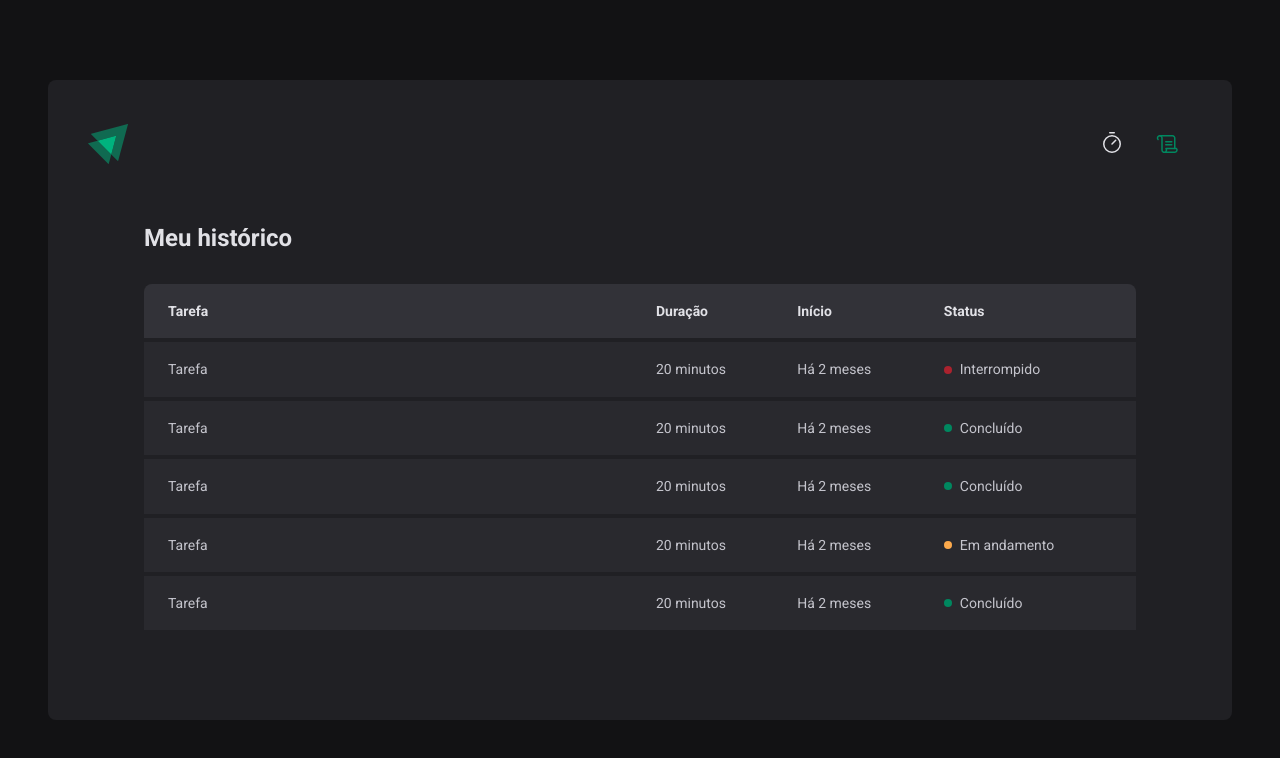
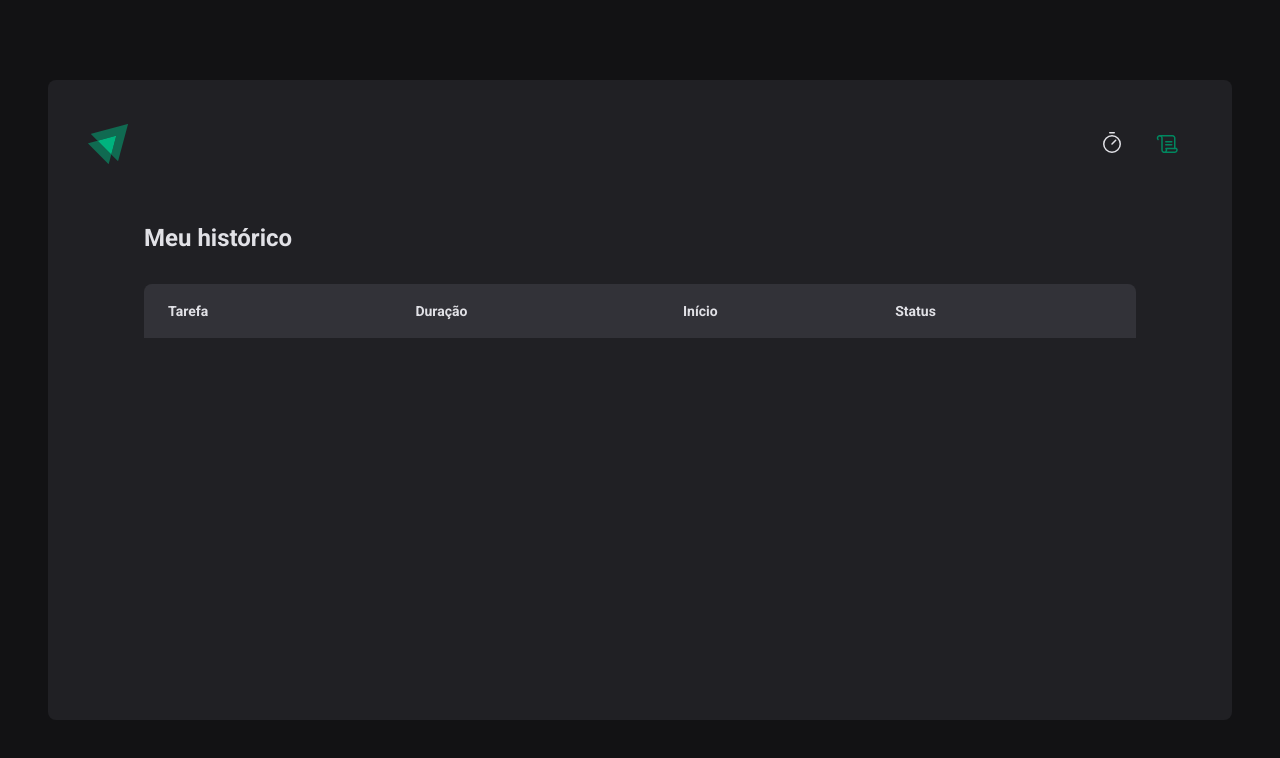
Before and after one commit to silvestr3/02-ignite-timer, a React (Vite) app: page /history in a window 1280 px wide. Shown: the top 758 px of the page. Built offline with nearby package versions, Linux system fonts and the light colour scheme.

Commit message:
feat: Implement history page

```diff
--- a/src/pages/History/index.tsx
+++ b/src/pages/History/index.tsx
@@ -1,6 +1,12 @@
+import { useContext } from "react";
 import { HistoryContainer, HistoryList, StatusCell } from "./styles";
+import { CyclesContext } from "../../context/CyclesContext";
+import { formatDistanceToNow } from "date-fns";
+import ptBr from "date-fns/locale/pt-BR";
 
 export const History = () => {
+  const { cycles } = useContext(CyclesContext);
+
   return (
     <HistoryContainer>
       <h1>Meu histórico</h1>
@@ -17,46 +23,32 @@
           </thead>
 
           <tbody>
-            <tr>
-              <td>Tarefa</td>
-              <td>20 minutos</td>
-              <td>Há 2 meses</td>
-              <td>
-                <StatusCell statusColor="red">Interrompido</StatusCell>
-              </td>
-            </tr>
-            <tr>
-              <td>Tarefa</td>
-              <td>20 minutos</td>
-              <td>Há 2 meses</td>
-              <td>
-                <StatusCell statusColor="green">Concluído</StatusCell>
-              </td>
-            </tr>
-            <tr>
-              <td>Tarefa</td>
-              <td>20 minutos</td>
-              <td>Há 2 meses</td>
-              <td>
-                <StatusCell statusColor="green">Concluído</StatusCell>
-              </td>
-            </tr>
-            <tr>
-              <td>Tarefa</td>
-              <td>20 minutos</td>
-              <td>Há 2 meses</td>
-              <td>
-                <StatusCell statusColor="yellow">Em andamento</StatusCell>
-              </td>
-            </tr>
-            <tr>
-              <td>Tarefa</td>
-              <td>20 minutos</td>
-              <td>Há 2 meses</td>
-              <td>
-                <StatusCell statusColor="green">Concluído</StatusCell>
-              </td>
-            </tr>
+            {cycles.map((cycle) => (
+              <tr key={cycle.id}>
+                <td>{cycle.task}</td>
+                <td>{cycle.minutesAmount} minutos</td>
+                <td>
+                  {formatDistanceToNow(cycle.startDate, {
+                    addSuffix: true,
+                    //@ts-expect-error
+                    locale: ptBr,
+                  })}
+                </td>
+                <td>
+                  {cycle.finishedDate && (
+                    <StatusCell statusColor="green">Concluído</StatusCell>
+                  )}
+
+                  {cycle.interruptedDate && (
+                    <StatusCell statusColor="red">Interrompido</StatusCell>
+                  )}
+
+                  {!cycle.interruptedDate && !cycle.finishedDate && (
+                    <StatusCell statusColor="yellow">Em andamento</StatusCell>
+                  )}
+                </td>
+              </tr>
+            ))}
           </tbody>
         </table>
       </HistoryList>
```
